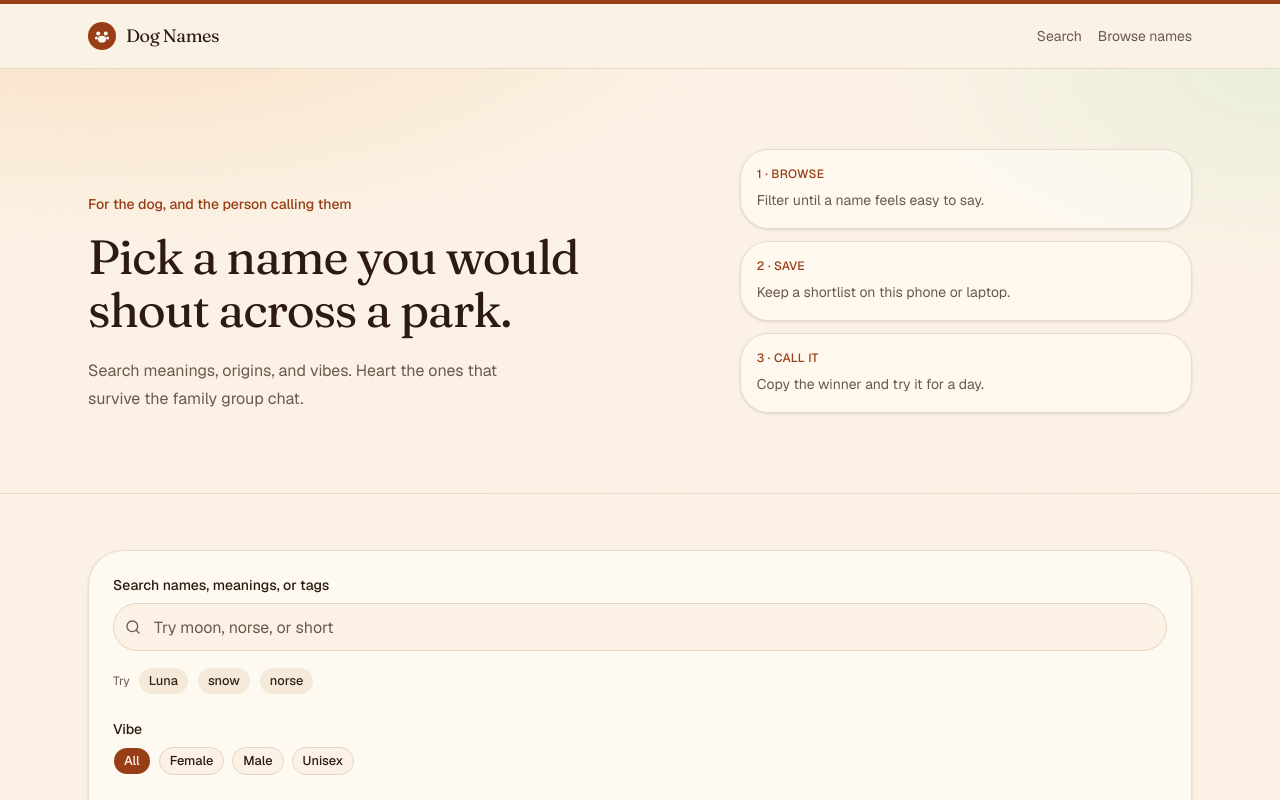
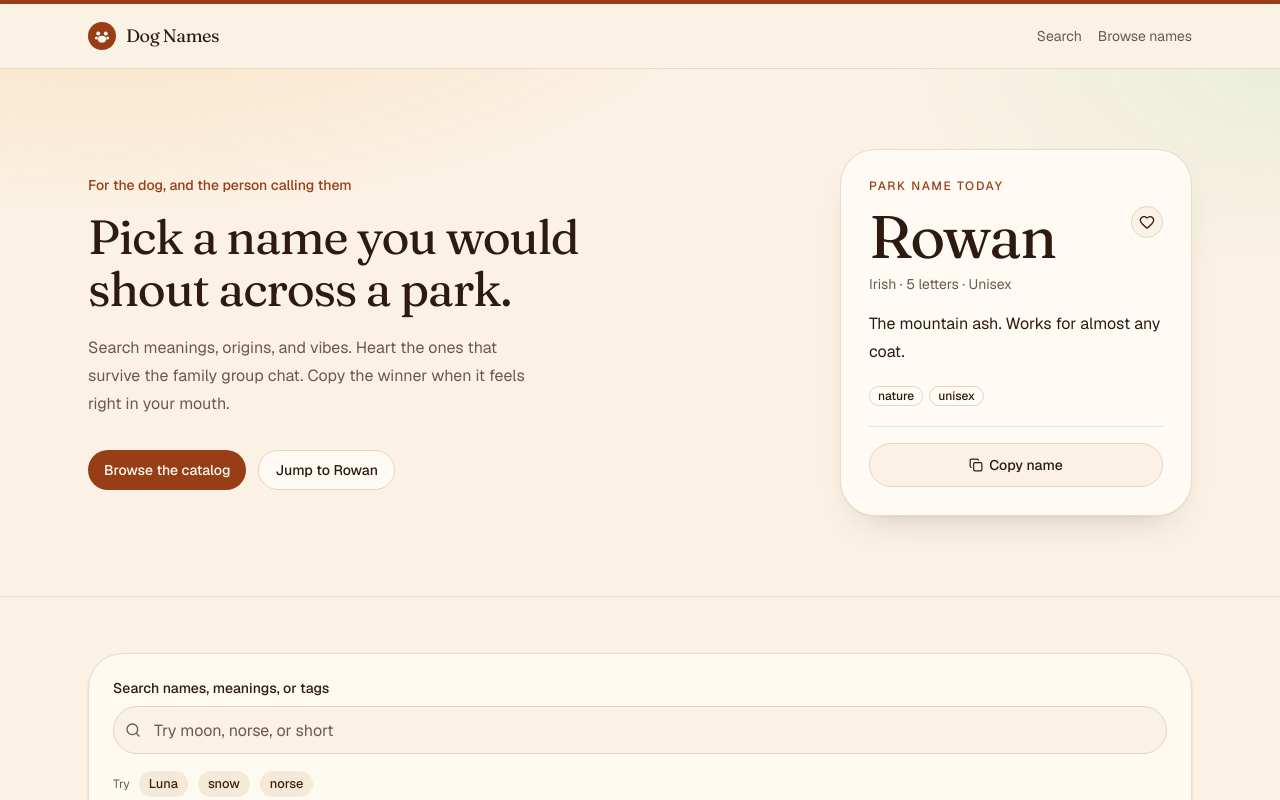
Before and after one commit to dhivagar29/dog-names, a Next.js app: page / in a window 1280 px wide. Shown: the top 800 px of the page. Built offline with nearby package versions, Linux system fonts and the light colour scheme.

Commit message:
Feature a daily park name and lock filter URL helpers with tests.

```diff
--- a/src/app/page.tsx
+++ b/src/app/page.tsx
@@ -1,51 +1,70 @@
 import { NameExplorer } from "@/components/name-explorer";
+import { NameCard } from "@/components/name-card";
 import { NAMES } from "@/lib/names";
+import { parseNameQuery, pickDailyName } from "@/lib/name-query";
 
-export default function Home() {
+type HomeProps = {
+  searchParams: Promise<{
+    q?: string | string[];
+    gender?: string | string[];
+    origin?: string | string[];
+  }>;
+};
+
+function first(value: string | string[] | undefined): string | undefined {
+  if (Array.isArray(value)) {
+    return value[0];
+  }
+  return value;
+}
+
+export default async function Home({ searchParams }: HomeProps) {
+  const params = await searchParams;
+  const initialQuery = parseNameQuery({
+    q: first(params.q),
+    gender: first(params.gender),
+    origin: first(params.origin),
+  });
+  const daily = pickDailyName(NAMES, new Date().toISOString().slice(0, 10));
+
   return (
     <main className="flex flex-1 flex-col">
-      <section className="hero-wash border-b border-border/70">
-        <div className="mx-auto grid w-full max-w-6xl gap-10 px-5 py-14 sm:px-6 sm:py-20 lg:grid-cols-[minmax(0,1.15fr)_minmax(0,0.85fr)] lg:items-end">
+      <section className="hero-wash relative overflow-hidden border-b border-border/70">
+        <div className="mx-auto grid w-full max-w-6xl gap-10 px-5 py-14 sm:px-6 sm:py-20 lg:grid-cols-[minmax(0,1.05fr)_minmax(18rem,22rem)] lg:items-center">
           <div className="max-w-xl">
-            <p className="text-sm font-medium text-primary">For the dog, and the person calling them</p>
-            <h1 className="mt-4 font-heading text-[2.35rem] leading-[1.12] tracking-tight sm:text-5xl">
+            <p className="text-sm font-medium text-primary">
+              For the dog, and the person calling them
+            </p>
+            <h1 className="mt-4 font-heading text-[2.45rem] leading-[1.08] tracking-tight sm:text-5xl">
               Pick a name you would shout across a park.
             </h1>
             <p className="mt-5 max-w-md text-base leading-7 text-muted-foreground">
               Search meanings, origins, and vibes. Heart the ones that survive
-              the family group chat.
+              the family group chat. Copy the winner when it feels right in
+              your mouth.
             </p>
+            <div className="mt-8 flex flex-wrap gap-3 text-sm">
+              <a
+                href="#name-search"
+                className="inline-flex h-10 items-center rounded-full bg-primary px-4 font-medium text-primary-foreground transition-colors hover:bg-primary/80"
+              >
+                Browse the catalog
+              </a>
+              <a
+                href={`#name-${daily.slug}`}
+                className="inline-flex h-10 items-center rounded-full border border-border bg-card px-4 font-medium transition-colors hover:bg-muted"
+              >
+                Jump to {daily.name}
+              </a>
+            </div>
           </div>
-          <ul className="grid gap-3 sm:grid-cols-3 lg:grid-cols-1">
-            <HeroStep n="1" title="Browse" body="Filter until a name feels easy to say." />
-            <HeroStep n="2" title="Save" body="Keep a shortlist on this phone or laptop." />
-            <HeroStep n="3" title="Call it" body="Copy the winner and try it for a day." />
-          </ul>
+          <NameCard name={daily} featured htmlId="todays-name" />
         </div>
       </section>
 
       <div className="mx-auto w-full max-w-6xl flex-1 px-5 py-10 sm:px-6 sm:py-14">
-        <NameExplorer names={NAMES} />
+        <NameExplorer names={NAMES} initialQuery={initialQuery} />
       </div>
     </main>
   );
 }
-
-function HeroStep({
-  n,
-  title,
-  body,
-}: {
-  n: string;
-  title: string;
-  body: string;
-}) {
-  return (
-    <li className="rounded-2xl border border-border/80 bg-card/70 px-4 py-4 shadow-sm">
-      <p className="text-xs font-medium tracking-wide text-primary uppercase">
-        {n} · {title}
-      </p>
-      <p className="mt-1.5 text-sm leading-6 text-muted-foreground">{body}</p>
-    </li>
-  );
-}
```
Also changed, not shown: 1 other file (tests, documents, lock files or other folders).
